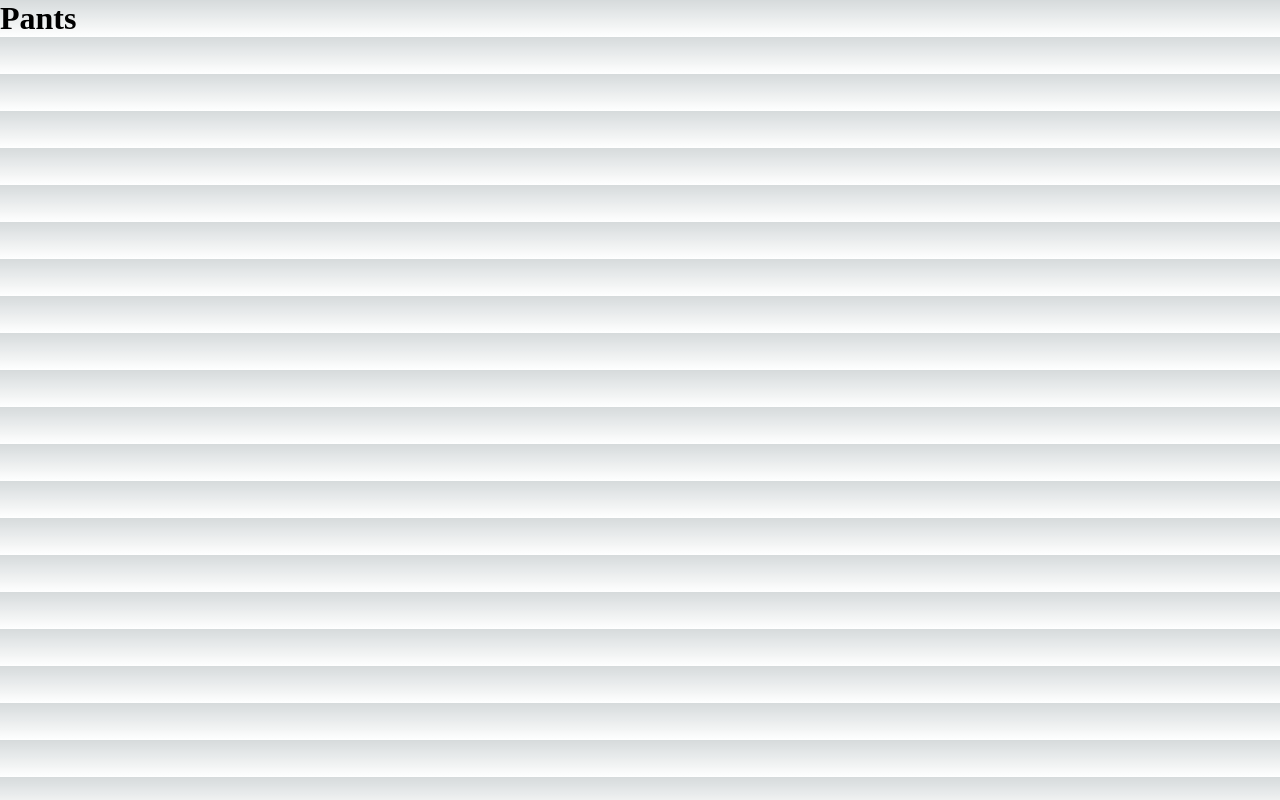
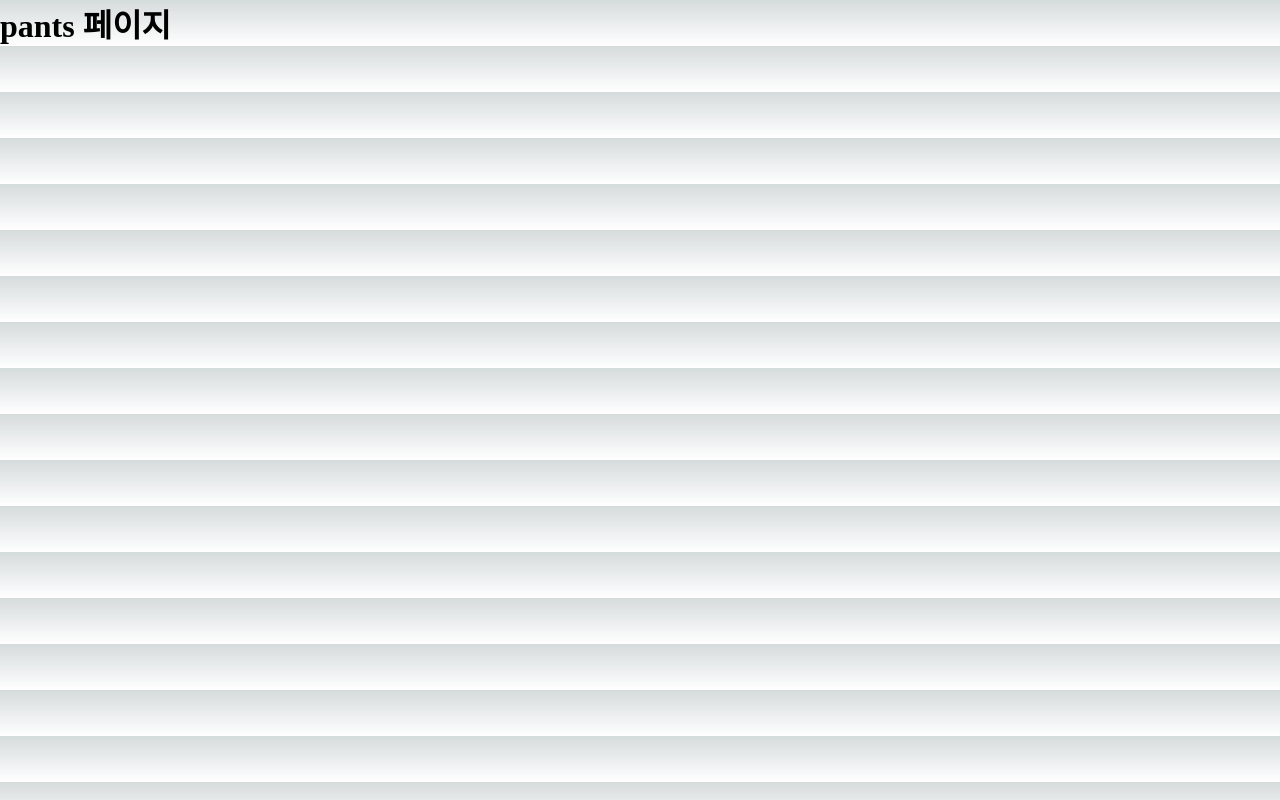
Before and after one commit to sjyoung428/next13-app, a Next.js app: page /products/pants in a window 1280 px wide. Built offline with nearby package versions, Linux system fonts and the light colour scheme.

Commit message:
dynamic routing

```diff
--- /dev/null
+++ b/src/app/products/[slug]/page.tsx
@@ -0,0 +1,17 @@
+interface Props {
+  params: {
+    slug: string;
+  };
+}
+
+export default function Product({ params }: Props) {
+  return <h1>{params.slug} 페이지</h1>;
+}
+
+export function generateStaticParams() {
+  const products = ["pants", "shirts"];
+
+  return products.map((product) => ({
+    slug: product,
+  }));
+}
--- a/src/app/products/pants/page.tsx
+++ /dev/null
@@ -1,3 +0,0 @@
-export default function Pants() {
-  return <h1>Pants</h1>;
-}
```
